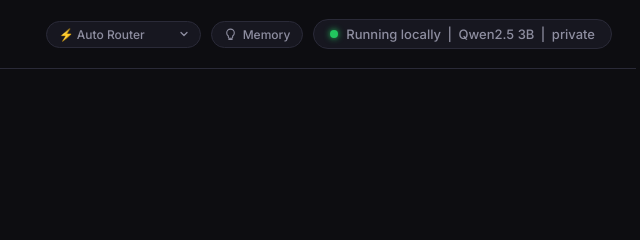
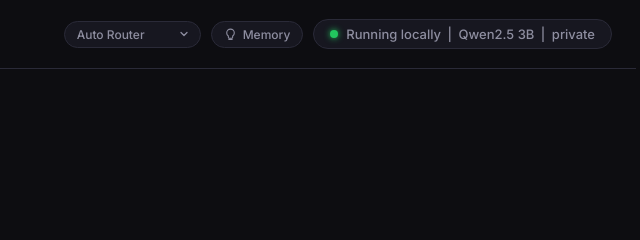
Before and after one commit to 0xWoodenPuppet/Lightweight-Local-AI-Agent, a plain HTML site: page web/index.html in a window 1280 px wide. Shown: the top 240 px of the page, 564-1204 px from the left. Drawn offline with Linux system fonts and the light colour scheme; no server answers.

Commit message:
style(ui): clean skill dropdown labels by removing emoji prefixes

```diff
--- a/web/index.html
+++ b/web/index.html
@@ -817,10 +817,10 @@
                     <div class="header-right">
                         <div class="skill-select-wrapper">
                             <select id="skill-mode-select" class="skill-mode-select" onchange="handleSkillModeChange()" title="Choose skill routing mode">
-                                <option value="auto">⚡ Auto Router</option>
-                                <option value="python">🐍 Python Sandbox</option>
-                                <option value="search">🌐 Web Search</option>
-                                <option value="none">💬 Direct Chat</option>
+                                <option value="auto">Auto Router</option>
+                                <option value="python">Python Sandbox</option>
+                                <option value="search">Web Search</option>
+                                <option value="none">Direct Chat</option>
                             </select>
                         </div>
                         <button class="memory-btn" id="memory-btn" onclick="toggleMemoryModal()" title="View compacted memory summary">
```
